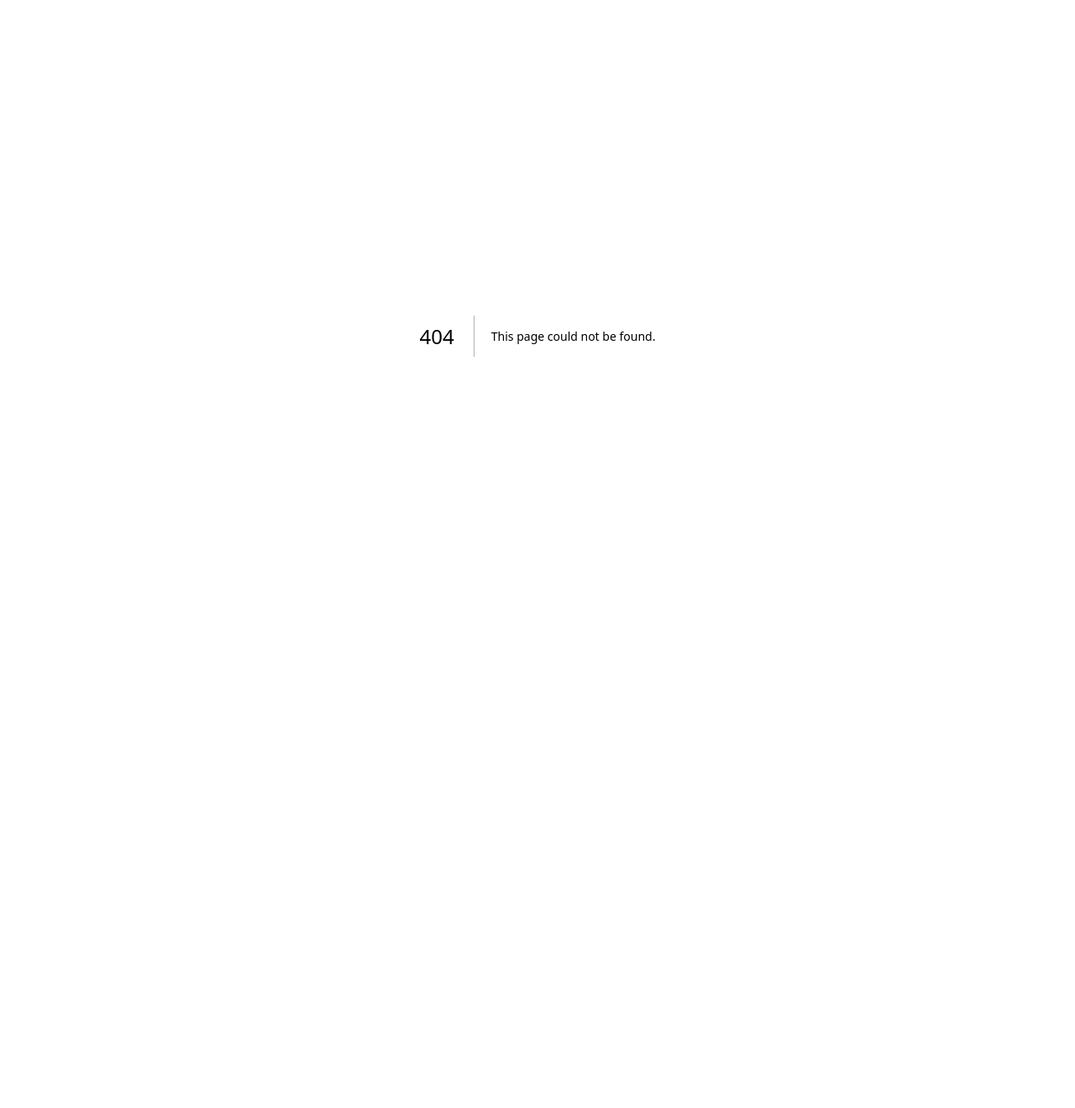
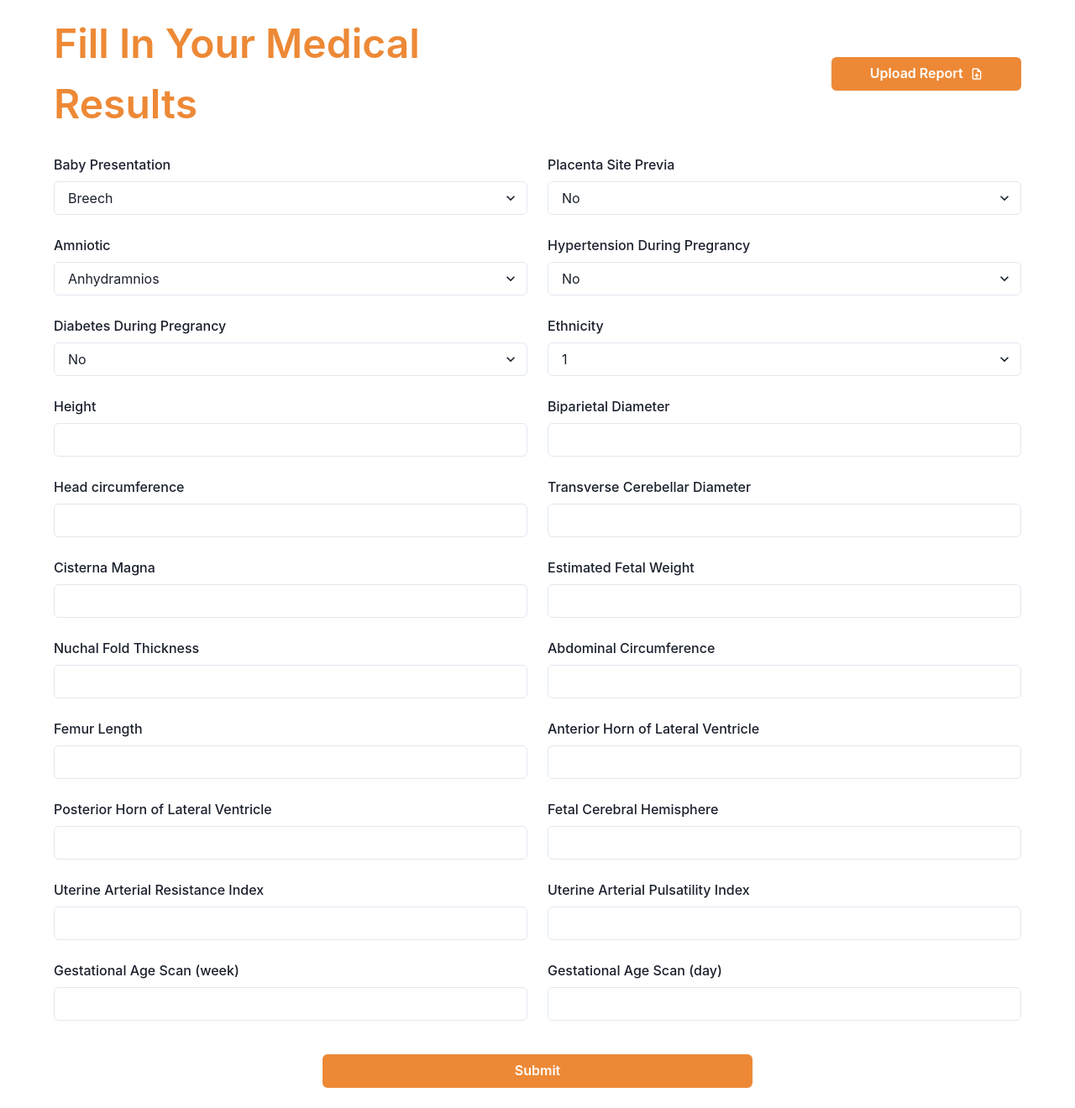
Before and after one commit to Alpacaverse/alpacacare, a Next.js app: page /reportForm in a window 1280 px wide. Before the commit this address had no page. Shown: the whole page at 84% size. Before the commit the page ends 800 px from the top, so only its background shows below. Built offline with nearby package versions, Linux system fonts and the light colour scheme.

Commit message:
report form

```diff
--- a/package.json
+++ b/package.json
@@ -17,6 +17,7 @@
     "next": "13.4.0",
     "react": "18.2.0",
     "react-dom": "18.2.0",
+    "react-icons": "^4.8.0",
     "zustand": "^4.3.8"
   },
   "devDependencies": {
--- /dev/null
+++ b/pages/reportForm.jsx
@@ -0,0 +1,129 @@
+import {
+  FormControl,
+  FormLabel,
+  Input,
+  Button,
+  Grid,
+  Text,
+  Select,
+  Center,
+} from "@chakra-ui/react";
+import { useState } from "react";
+import { MdOutlineUploadFile } from "react-icons/md";
+
+const selectBoxes = [
+  {
+    id: "1",
+    label: "Baby Presentation",
+    options: ["Breech", "Cephalic", "Other"],
+  },
+  {
+    id: "2",
+    label: "Placenta Site Previa",
+    options: ["No", "Yes"],
+  },
+  {
+    id: "3",
+    label: "Amniotic",
+    options: ["Anhydramnios", "Normal"],
+  },
+  {
+    id: "4",
+    label: "Hypertension During Pregrancy",
+    options: ["No", "Yes"],
+  },
+  {
+    id: "5",
+    label: "Diabetes During Pregrancy",
+    options: ["No", "Yes"],
+  },
+  {
+    id: "6",
+    label: "Ethnicity",
+    options: ["1", "2", "3", "4", "5"],
+  },
+];
+const inputFields = [
+  { id: "1", label: "Height" },
+  { id: "2", label: "Biparietal Diameter" },
+  { id: "3", label: "Head circumference" },
+  { id: "4", label: "Transverse Cerebellar Diameter" },
+  { id: "5", label: "Cisterna Magna" },
+  { id: "6", label: "Estimated Fetal Weight" },
+  { id: "7", label: "Nuchal Fold Thickness" },
+  { id: "8", label: "Abdominal Circumference" },
+  { id: "9", label: "Femur Length" },
+  { id: "10", label: "Anterior Horn of Lateral Ventricle" },
+  { id: "11", label: "Posterior Horn of Lateral Ventricle" },
+  { id: "12", label: "Fetal Cerebral Hemisphere" },
+  { id: "13", label: "Uterine Arterial Resistance Index" },
+  { id: "14", label: "Uterine Arterial Pulsatility Index" },
+  { id: "15", label: "Gestational Age Scan (week)" },
+  { id: "16", label: "Gestational Age Scan (day)" },
+];
+
+export default function ReportForm() {
+  return (
+    <>
+      <Center>
+        <Grid
+          templateColumns={{ base: "1fr", md: "repeat(2, 1fr)" }}
+          gap={6}
+          my={4}
+          w={"90%"}
+        >
+          <Text fontWeight={"semibold"} fontSize={"5xl"} color={"orange.400"}>
+            Fill In Your Medical Results{" "}
+          </Text>
+          <Button
+            colorScheme={"orange"}
+            bg={"orange.400"}
+            width={"40%"}
+            justifySelf={"end"}
+            alignSelf={"center"}
+            px={6}
+            _hover={{
+              bg: "orange.300",
+            }}
+            rightIcon={<MdOutlineUploadFile />}
+          >
+            Upload Report
+          </Button>
+          {selectBoxes.map((box) => (
+            <FormControl key={box.id} id={box.id}>
+              <FormLabel>{box.label}</FormLabel>
+              <Select>
+                {box.options.map((option) => (
+                  <option key={option} value={option}>
+                    {option}
+                  </option>
+                ))}
+              </Select>
+            </FormControl>
+          ))}
+          {inputFields.map((field) => (
+            <FormControl key={field.id} id={field.id}>
+              <FormLabel>{field.label}</FormLabel>
+              <Input type="text" />
+            </FormControl>
+          ))}
+        </Grid>
+      </Center>
+      <Center my={6}>
+        <Button
+          colorScheme={"orange"}
+          bg={"orange.400"}
+          // rounded={"full"}
+          width={"40%"}
+          justifySelf={"end"}
+          px={6}
+          _hover={{
+            bg: "orange.300",
+          }}
+        >
+          Submit
+        </Button>
+      </Center>
+    </>
+  );
+}
```
Also changed, not shown: stores/useReportStore.jsx (added, +11 -0 lines), stores/usePremiumUserStore.jsx (line endings or trailing spaces), 1 other file (tests, documents, lock files or other folders).
